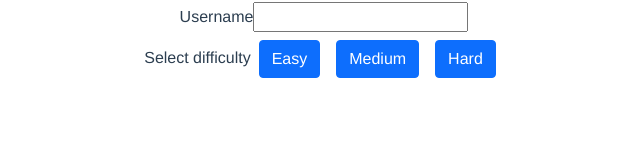
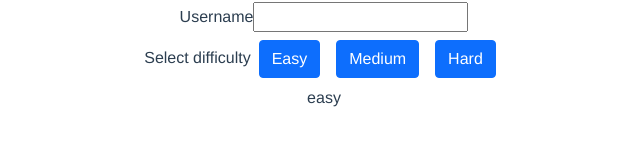
Before and after one commit to emilons/VueTriviaGame, a Vue app in the folder trivia-game/: page / in a window 1280 px wide. Shown: the part 258-404 px from the top of the page, without its empty margins (316-956 px from the left). Built offline with nearby package versions, Linux system fonts and the light colour scheme.

Commit message:
devtools pls

```diff
--- a/trivia-game/src/components/Home/SelectDifficulty.vue
+++ b/trivia-game/src/components/Home/SelectDifficulty.vue
@@ -1,9 +1,11 @@
 <template>
     <div>
       <span>Select difficulty</span>
-      <button class="btn btn-primary" @click="handleButtonClick" :class="{active: difficulty == easy}" id="easy">Easy</button>
-      <button class="btn btn-primary" @click="handleButtonClick" :class="{active: difficulty == medium}" id="medium">Medium</button>
-      <button class="btn btn-primary" @click="handleButtonClick" :class="{active: difficulty == hard}" id="hard">Hard</button>
+      <button class="btn btn-primary" @click="handleButtonClick"  id="easy">Easy</button>
+      <button class="btn btn-primary" @click="handleButtonClick"  id="medium">Medium</button>
+      <button class="btn btn-primary" @click="handleButtonClick"  id="hard">Hard</button>
+      <p>{{difficulty}}</p>
+
     </div>
 </template>
 
@@ -30,4 +32,9 @@ export default {
 .btn {
   margin: 0.5rem;
 }
+
+.active {
+  color:green;
+  background-color: red;
+}
 </style>
```
